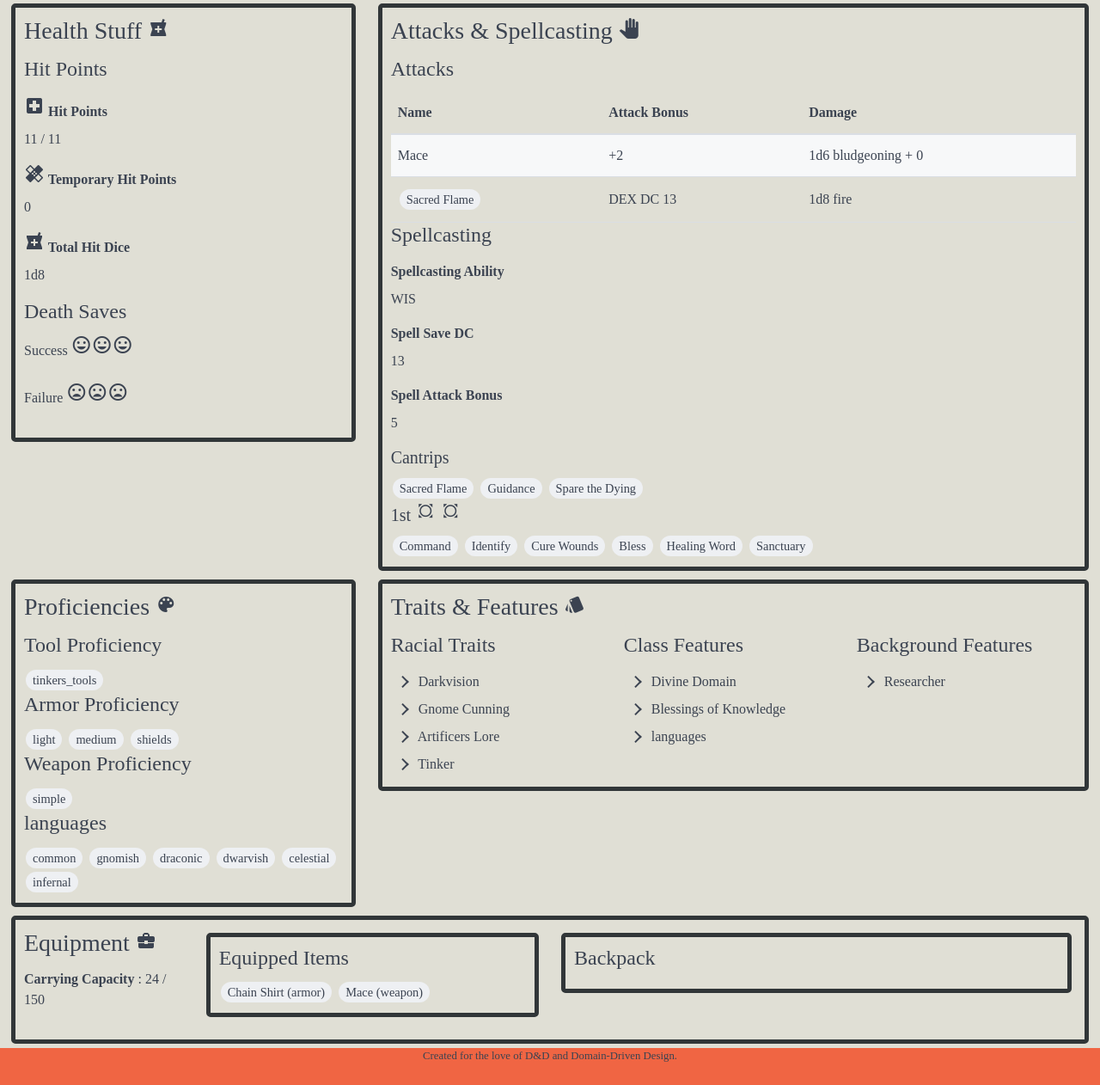
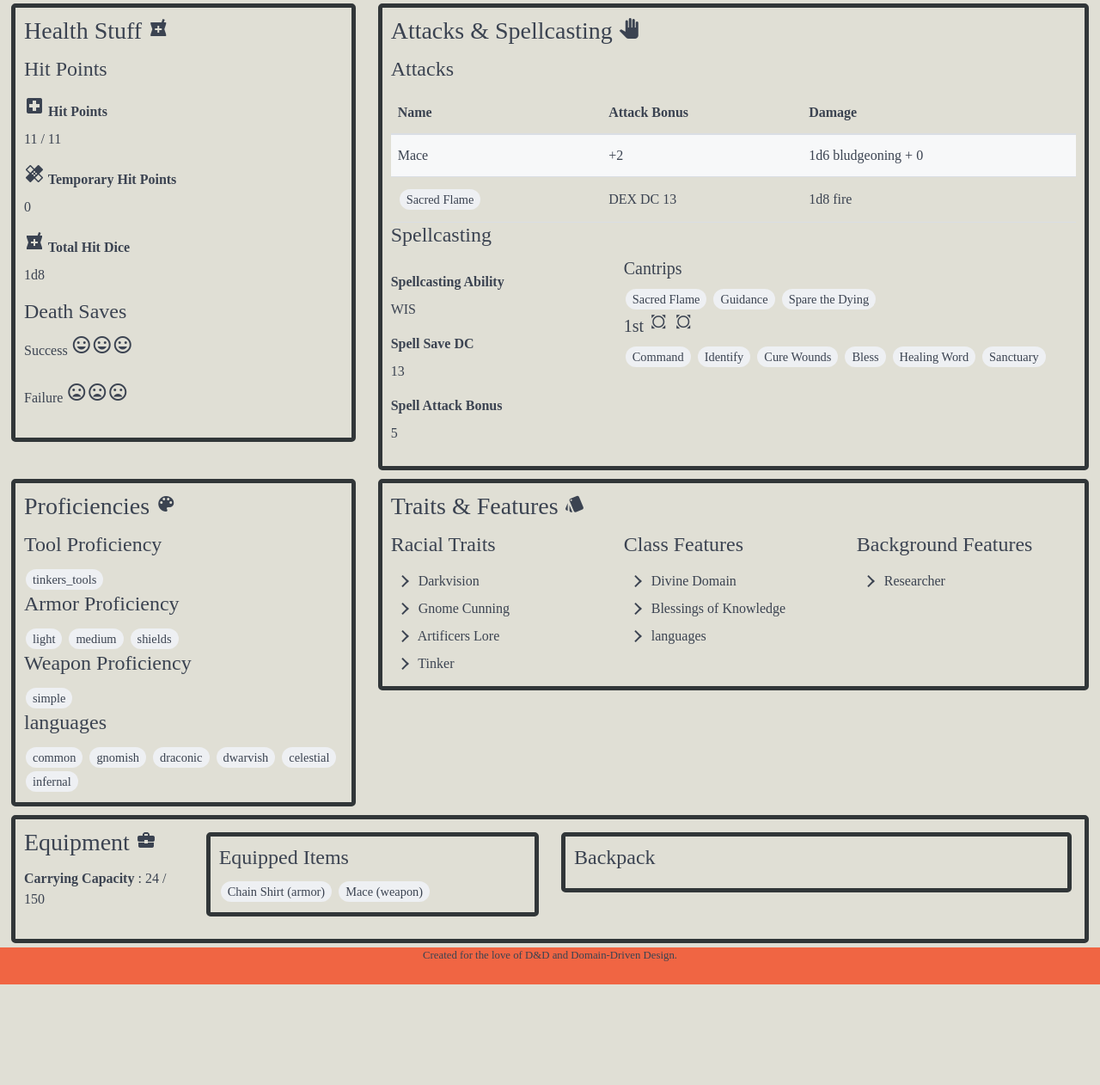
Before and after one commit to IceShirok/dnd-infinity, a Flask app: page /tamiphi/1 in a window 1280 px wide. Shown: the part 426-1688 px from the top of the page at 86% size. After the commit the page ends 1571 px from the top, so only its background shows below. Run offline with Flask 2, Linux system fonts and the light colour scheme.

Commit message:
Reorganize spellcasting box a bit

```diff
--- a/templates/character_sheet.html
+++ b/templates/character_sheet.html
@@ -175,6 +175,8 @@
             {% if pc.spellcasting %}
                 <h4>Spellcasting</h4>
 
+                <div class="columns">
+                    <div class="column col-4">
                         <dl>
                             <dt>Spellcasting Ability</dt>
                             <dd>{{ pc.spellcasting.spellcasting_ability }}</dd>
@@ -183,7 +185,9 @@
                             <dt>Spell Attack Bonus</dt>
                             <dd>{{ pc.spell_attack_bonus }}</dd>
                         </dl>
+                    </div>
 
+                    <div class="column col-8">
                         {% if pc.spellcasting and pc.cantrips %}
                         <h5>Cantrips</h5>
                         {% for cantrip in pc.cantrips %}
@@ -203,6 +207,9 @@
                         {% endfor %}
 
                         {% endfor %}
+                    </div>
+
+                </div>
             {% endif %}
         </div>
     </div>
```
Lines whose indentation alone changed are shown as unchanged.
